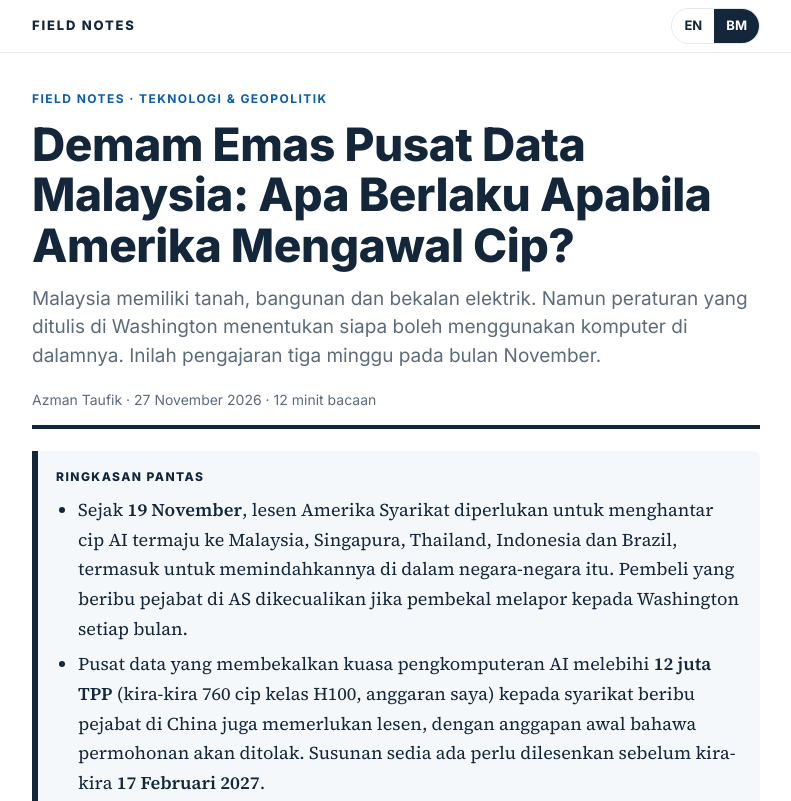
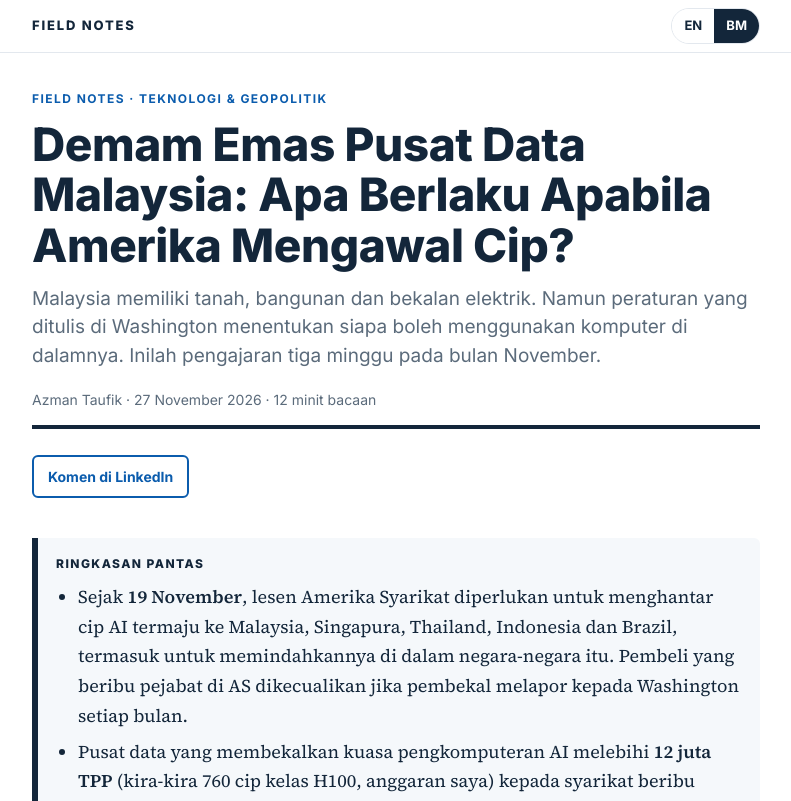
Before and after one commit to dewatagiri/field-notes, a plain HTML site: page malaysia-data-centre-chips/index.html in a window 1280 px wide. Shown: the top 801 px of the page, without its empty margins (244-1035 px from the left). Drawn offline with Linux system fonts and the light colour scheme.

Commit message:
Link Comment on LinkedIn buttons to the post

```diff
--- a/malaysia-data-centre-chips/index.html
+++ b/malaysia-data-centre-chips/index.html
@@ -513,7 +513,7 @@ body.bm [data-lang="bm"],body.en [data-lang="en"]{display:block}
 <script>
 (function(){
   // Set this to the LinkedIn post URL after posting; the buttons stay hidden until then.
-  var POST_URL = "";
+  var POST_URL = "https://lnkd.in/p/gkmfmDhn";
   if (POST_URL) {
     document.querySelectorAll('.cta-li').forEach(function(a){ a.href = POST_URL; a.classList.add('show'); });
   }
```
